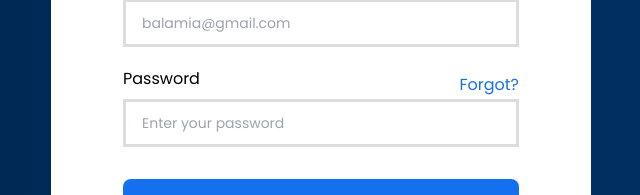
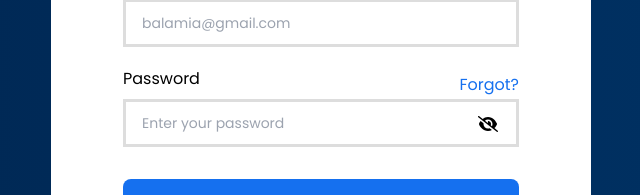
Before and after one commit to AlfazUlIslam/login-form, a React (Vite) app: page / in a window 1280 px wide. Shown: the part 257-452 px from the top of the page, without its empty margins (319-959 px from the left). Built offline with nearby package versions, Linux system fonts and the light colour scheme; the HTML template or start-up script is replaced by a standard one.

Commit message:
password visibility feature added

```diff
--- a/src/LoginForm/LoginForm.jsx
+++ b/src/LoginForm/LoginForm.jsx
@@ -1,6 +1,7 @@
 import { useState } from "react"
 import { MdError } from "react-icons/md";
 import { ImCheckboxChecked } from "react-icons/im";
+import { FaEye, FaEyeSlash } from "react-icons/fa6";
 import "./LoginForm.css"
 
 const LoginForm = () => {
@@ -11,6 +12,7 @@ const LoginForm = () => {
     const [toggle, setToggle] = useState(false)
     const [message, setMessage] = useState("")
     const [messageTheme, setMessageTheme] = useState(false)
+    const [toggleVis, setToggleVis] = useState(false)
 
     const handleChange = (e) => {
         e.preventDefault()
@@ -48,6 +50,10 @@ const LoginForm = () => {
         setToggle(false)
     }
 
+    const handleToggleVis = () => {
+        setToggleVis(prev => !prev)
+    }
+
     return (
         // login form bg
         <div className="w-[100vw] h-[100vh] bg-gradient-to-r
@@ -83,7 +89,8 @@ const LoginForm = () => {
                     />
                 </div>
                 {/* form group password */}
-            <div className="mt-[24px] flex flex-col items-start">
+                <div className="mt-[24px] flex flex-col items-start
+                relative">
                     {/* label & forgot link */}
                     <div className="w-[396px] flex justify-between items-center">
                         <label className="mb-[12px] font-poppins font-normal
@@ -102,13 +109,22 @@ const LoginForm = () => {
                         value={formdata.password}
                         onChange={handleChange}
                         onClick={handleInputClick}
-                    type="text"
+                        type={toggleVis ? "text" : "password" }
                         placeholder="Enter your password"
                         className="w-[396px] h-[48px] rounded-8px
                         border-[3px] border-[#DDD] pl-[16px] font-poppins
                         font-normal text-[14px] leading-[14px]
                         focus:ouline-none focus:outline-primaryBlue"
                     />
+                    {/* eye icon */}
+                    <div
+                        className="w-[30px] h-[30px] text-xl
+                        flex justify-center items-center
+                        absolute right-4 top-[50%]"
+                        onClick={handleToggleVis}
+                    >
+                        {toggleVis ? <FaEye /> : <FaEyeSlash /> }
+                    </div>
                 </div>
                 <button
                     onClick={handleClick}
```
Lines whose indentation alone changed are shown as unchanged.
